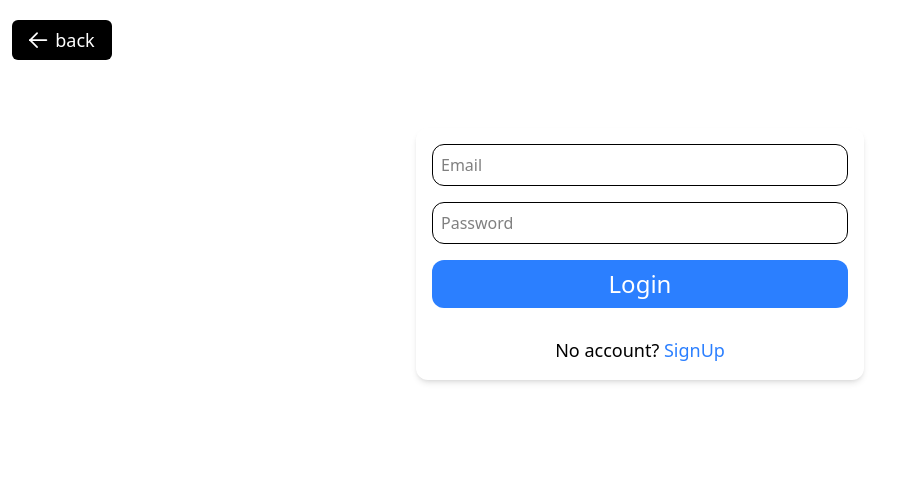
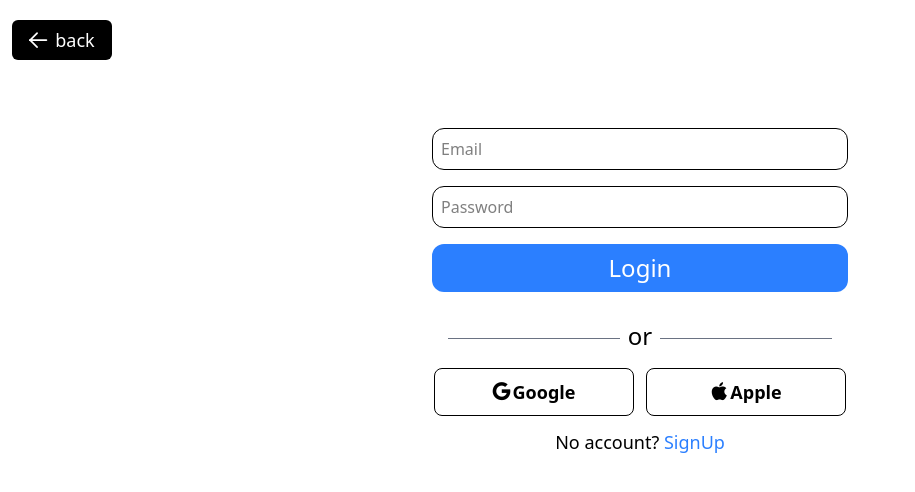
Before and after one commit to JohnSanusi/GHIT, a Vue app: page /login in a window 1280 px wide. Shown: the top 492 px of the page, without its empty margins (0-915 px from the left). Built offline with nearby package versions, Linux system fonts and the light colour scheme.

Commit message:
Update Login.vue

```diff
--- a/src/components/Login.vue
+++ b/src/components/Login.vue
@@ -1,42 +1,52 @@
 <script setup>
 import { RouterLink, useRouter } from "vue-router";
 import { useToast } from "vue-toastification";
-import { reactive } from "vue";
+import { reactive, ref } from "vue";
+import { useMainStore } from "../../stores/store";
 const router = useRouter();
-const form = reactive({
-  email: "",
-  password: "",
-});
 
+const store = useMainStore();
+const email = ref("");
+const password = ref("");
+const error = ref("");
 const toast = useToast();
-const savedName = localStorage.getItem("name");
-const savedEmail = localStorage.getItem("email");
-const savedPassword = localStorage.getItem("password");
-const handleSubmit = () => {
-  if (form.email === "" || form.password === "") {
+
+const handleLogin = () => {
+  if (email.value === "" || password.value === "") {
     toast.warning("Please Fill in all Inputs");
-  } else if (form.email !== savedEmail || form.password !== savedPassword) {
-    toast.error("Invalid user, Check email and password");
   } else {
-    toast.success(`Login successful, Welcome ${savedName}`);
-    form.email = "";
-    form.password = "";
+    try {
+      store.login({ email: email.value, password: password.value });
+      error.value = "";
+      toast.success(`Login successful`);
+      setTimeout(() => {
+        router.push({ name: "home" });
+      }, 4000);
+    } catch (err) {
+      toast.error(err.message);
+      setTimeout(() => {
+        router.push({ name: "signup" });
+      }, 5000);
+    }
 
-    setTimeout(() => {
-      router.push({ name: "home" });
-    }, 6000);
+    email.value = "";
+    password.value = "";
+
+    /*   setTimeout(() => {
+
+  }, 3000); */
   }
 };
 </script>
 <template>
-  <div class="flex justify-center items-center mt-32 flex-col gap-3">
+  <div class="flex justify-center items-center mt-32 flex-col">
     <form
-      @submit.prevent="handleSubmit"
+      @submit.prevent="handleLogin"
       id="login"
-      class="w-[90%] md:w-[70%] lg:w-[35%] shadow-md rounded-xl h-auto p-4"
+      class="w-[90%] md:w-[70%] lg:w-[35%] h-auto px-4"
     >
       <input
-        v-model="form.email"
+        v-model="email"
         type="email"
         name="login-email"
         id="login-email"
@@ -44,7 +54,7 @@ const handleSubmit = () => {
         class="w-full p-2 text-lgfont-light border border-black-[1.3px] rounded-xl mb-4"
       />
       <input
-        v-model="form.password"
+        v-model="password"
         type="password"
         name="login-password"
         id="login-password"
@@ -58,12 +68,40 @@ const handleSubmit = () => {
       >
         Login
       </button>
+    </form>
+    <div
+      class="flex flex-row justify-center items-center gap-2 w-[90%] md:w-[70%] lg:w-[30%]"
+    >
+      <hr
+        class="w-[40%] md:w-[90%] lg:w-full text-gray-500 font-extralight mt-1"
+      />
+      <p class="text-2xl tracking-normal">or</p>
+      <hr
+        class="w-[40%] md:w-[90%] lg:w-full text-gray-500 font-extralight mt-1"
+      />
+    </div>
+    <div
+      class="flex flex-col md:flex-row lg:flex-row gap-3 justify-center items-center mt-4 w-[90%] md:w-[70%] lg:w-[45%]"
+    >
+      <button
+        class="w-[90%] md:w-65 lg:w-50 h-12 border border-black-[1.4px] rounded-lg text-lg font-bold cursor-pointer hover:bg-black hover:text-white"
+      >
+        <i class="pi pi-google mr-0.5 font-extrabold"></i>Google
+      </button>
+      <button
+        class="w-[90%] md:w-65 lg:w-50 h-12 border border-black-[1.4px] rounded-lg text-lg font-bold cursor-pointer hover:bg-black hover:text-white"
+      >
+        <i class="pi pi-apple mr-0.5 font-extrabold"></i>Apple
+      </button>
+    </div>
+
+    <div class="mt-3">
       <p class="text-center text-lg font-light">
         No account?
         <RouterLink to="/signup" class="text-blue-500 font-underline"
           >SignUp</RouterLink
         >
       </p>
-    </form>
+    </div>
   </div>
 </template>
```
